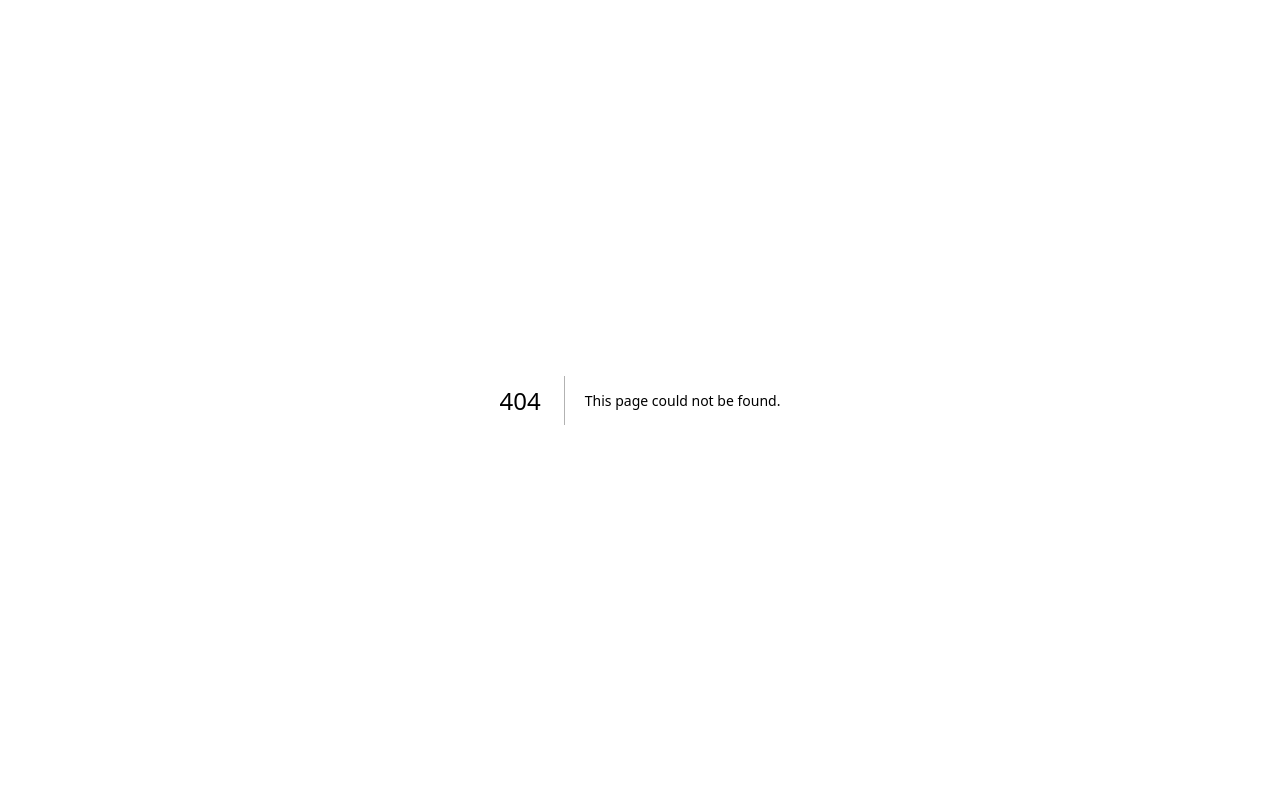
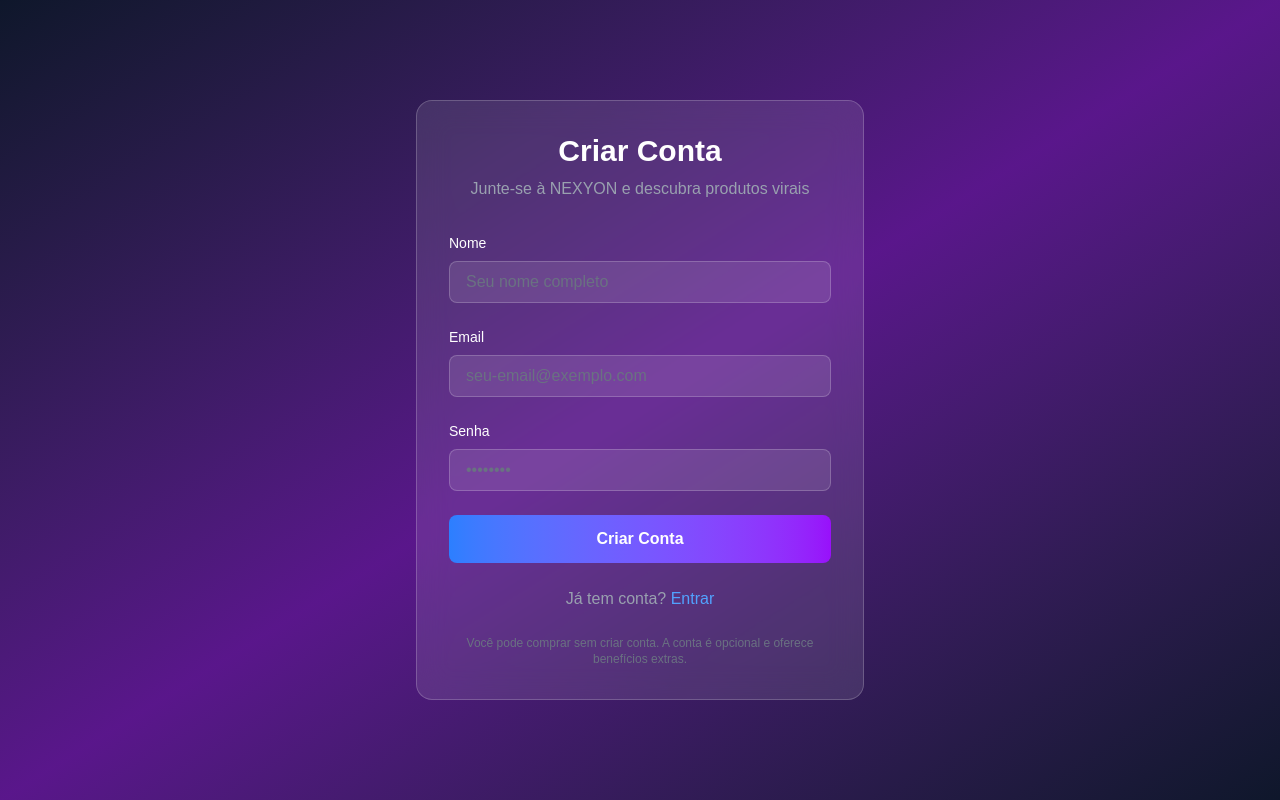
Before and after one commit to Nexyoncompany/Nexyon, a Next.js app: page /register in a window 1280 px wide. Before the commit this address had no page. Built offline with nearby package versions, Linux system fonts and the light colour scheme.

Commit message:
Add customer and admin authentication structure

```diff
--- a/app/admin/login/page.tsx
+++ b/app/admin/login/page.tsx
@@ -1,10 +1,49 @@
-export default function Page() {
+export default function AdminLoginPage() {
   return (
-    <main className="min-h-screen bg-slate-950 text-white flex items-center justify-center px-6 py-12">
-      <div className="max-w-3xl text-center">
-        <h1 className="text-5xl font-semibold tracking-tight">Login Administrativo</h1>
-        <p className="mt-4 text-xl text-slate-300">Acesse o painel da NEXYON.</p>
+    <main className="min-h-screen bg-gradient-to-br from-slate-950 via-purple-950 to-slate-950 text-white flex items-center justify-center px-4">
+      <div className="w-full max-w-md">
+        <div className="bg-white/10 backdrop-blur-lg rounded-2xl p-8 border border-white/20">
+          <div className="text-center mb-8">
+            <h1 className="text-3xl font-bold text-transparent bg-gradient-to-r from-blue-400 to-purple-400 bg-clip-text mb-2">
+              NEXYON Admin
+            </h1>
+            <p className="text-gray-400">Painel administrativo</p>
+          </div>
+
+          <form className="space-y-6">
+            <div>
+              <label className="block text-sm font-medium mb-2">Email Administrativo</label>
+              <input
+                type="email"
+                placeholder="admin@exemplo.com"
+                className="w-full bg-white/10 border border-white/20 rounded-lg px-4 py-2 text-white placeholder-gray-500 focus:outline-none focus:ring-2 focus:ring-blue-400 transition"
+              />
+            </div>
+
+            <div>
+              <label className="block text-sm font-medium mb-2">Senha</label>
+              <input
+                type="password"
+                placeholder="••••••••"
+                className="w-full bg-white/10 border border-white/20 rounded-lg px-4 py-2 text-white placeholder-gray-500 focus:outline-none focus:ring-2 focus:ring-blue-400 transition"
+              />
+            </div>
+
+            <button
+              type="submit"
+              className="w-full bg-gradient-to-r from-blue-600 to-purple-700 hover:from-blue-700 hover:to-purple-800 text-white font-bold py-3 rounded-lg transition-all duration-300 transform hover:scale-105"
+            >
+              Acessar Painel
+            </button>
+          </form>
+
+          <p className="text-center text-gray-500 text-sm mt-6">
+            <a href="/" className="text-gray-400 hover:text-white transition-colors">
+              ← Voltar para homepage
+            </a>
+          </p>
+        </div>
       </div>
     </main>
-  )
+  );
 }
--- /dev/null
+++ b/app/login/page.tsx
@@ -0,0 +1,53 @@
+export default function LoginPage() {
+  return (
+    <div className="min-h-screen bg-gradient-to-br from-slate-900 via-purple-900 to-slate-900 text-white flex items-center justify-center px-4">
+      <div className="w-full max-w-md">
+        <div className="bg-white/10 backdrop-blur-lg rounded-2xl p-8 border border-white/20">
+          <h1 className="text-3xl font-bold text-center mb-2">Entrar</h1>
+          <p className="text-gray-400 text-center mb-8">Acesse sua conta NEXYON</p>
+
+          <form className="space-y-6">
+            <div>
+              <label className="block text-sm font-medium mb-2">Email</label>
+              <input
+                type="email"
+                placeholder="seu-email@exemplo.com"
+                className="w-full bg-white/10 border border-white/20 rounded-lg px-4 py-2 text-white placeholder-gray-500 focus:outline-none focus:ring-2 focus:ring-blue-400 transition"
+              />
+            </div>
+
+            <div>
+              <label className="block text-sm font-medium mb-2">Senha</label>
+              <input
+                type="password"
+                placeholder="••••••••"
+                className="w-full bg-white/10 border border-white/20 rounded-lg px-4 py-2 text-white placeholder-gray-500 focus:outline-none focus:ring-2 focus:ring-blue-400 transition"
+              />
+            </div>
+
+            <button
+              type="submit"
+              className="w-full bg-gradient-to-r from-blue-500 to-purple-600 hover:from-blue-600 hover:to-purple-700 text-white font-bold py-3 rounded-lg transition-all duration-300 transform hover:scale-105"
+            >
+              Entrar
+            </button>
+          </form>
+
+          <p className="text-center text-gray-400 mt-6">
+            Não tem conta?{' '}
+            <a href="/register" className="text-blue-400 hover:text-blue-300 font-medium transition-colors">
+              Criar uma
+            </a>
+          </p>
+
+          <p className="text-center text-gray-400 mt-4 text-sm">
+            É administrador?{' '}
+            <a href="/admin/login" className="text-purple-400 hover:text-purple-300 font-medium transition-colors">
+              Acessar painel
+            </a>
+          </p>
+        </div>
+      </div>
+    </div>
+  );
+}
--- a/app/page.tsx
+++ b/app/page.tsx
@@ -37,15 +37,15 @@ export default function Home() {
                   className="bg-white/10 backdrop-blur-lg border border-white/20 rounded-full px-4 py-2 text-sm focus:outline-none focus:ring-2 focus:ring-blue-400 w-64"
                 />
               </div>
-              <button className="text-white/70 hover:text-white px-3 py-2 rounded-md text-sm font-medium transition-colors">
+              <a href="/login" className="text-white/70 hover:text-white px-3 py-2 rounded-md text-sm font-medium transition-colors">
                 Login
-              </button>
-              <button className="bg-gradient-to-r from-blue-500 to-purple-600 hover:from-blue-600 hover:to-purple-700 text-white px-4 py-2 rounded-full text-sm font-medium transition-all duration-300">
+              </a>
+              <a href="/register" className="bg-gradient-to-r from-blue-500 to-purple-600 hover:from-blue-600 hover:to-purple-700 text-white px-4 py-2 rounded-full text-sm font-medium transition-all duration-300">
                 Criar Conta
-              </button>
-              <button className="bg-gradient-to-r from-purple-500 to-pink-500 hover:from-purple-600 hover:to-pink-600 text-white px-4 py-2 rounded-full text-sm font-medium transition-all duration-300">
-                Explorar
-              </button>
+              </a>
+              <a href="/admin/login" className="bg-gradient-to-r from-purple-500 to-pink-500 hover:from-purple-600 hover:to-pink-600 text-white px-4 py-2 rounded-full text-sm font-medium transition-all duration-300">
+                Admin
+              </a>
             </div>
           </div>
         </div>
--- /dev/null
+++ b/app/register/page.tsx
@@ -0,0 +1,59 @@
+export default function RegisterPage() {
+  return (
+    <div className="min-h-screen bg-gradient-to-br from-slate-900 via-purple-900 to-slate-900 text-white flex items-center justify-center px-4">
+      <div className="w-full max-w-md">
+        <div className="bg-white/10 backdrop-blur-lg rounded-2xl p-8 border border-white/20">
+          <h1 className="text-3xl font-bold text-center mb-2">Criar Conta</h1>
+          <p className="text-gray-400 text-center mb-8">Junte-se à NEXYON e descubra produtos virais</p>
+
+          <form className="space-y-6">
+            <div>
+              <label className="block text-sm font-medium mb-2">Nome</label>
+              <input
+                type="text"
+                placeholder="Seu nome completo"
+                className="w-full bg-white/10 border border-white/20 rounded-lg px-4 py-2 text-white placeholder-gray-500 focus:outline-none focus:ring-2 focus:ring-blue-400 transition"
+              />
+            </div>
+
+            <div>
+              <label className="block text-sm font-medium mb-2">Email</label>
+              <input
+                type="email"
+                placeholder="seu-email@exemplo.com"
+                className="w-full bg-white/10 border border-white/20 rounded-lg px-4 py-2 text-white placeholder-gray-500 focus:outline-none focus:ring-2 focus:ring-blue-400 transition"
+              />
+            </div>
+
+            <div>
+              <label className="block text-sm font-medium mb-2">Senha</label>
+              <input
+                type="password"
+                placeholder="••••••••"
+                className="w-full bg-white/10 border border-white/20 rounded-lg px-4 py-2 text-white placeholder-gray-500 focus:outline-none focus:ring-2 focus:ring-blue-400 transition"
+              />
+            </div>
+
+            <button
+              type="submit"
+              className="w-full bg-gradient-to-r from-blue-500 to-purple-600 hover:from-blue-600 hover:to-purple-700 text-white font-bold py-3 rounded-lg transition-all duration-300 transform hover:scale-105"
+            >
+              Criar Conta
+            </button>
+          </form>
+
+          <p className="text-center text-gray-400 mt-6">
+            Já tem conta?{' '}
+            <a href="/login" className="text-blue-400 hover:text-blue-300 font-medium transition-colors">
+              Entrar
+            </a>
+          </p>
+
+          <p className="text-center text-gray-500 text-xs mt-6">
+            Você pode comprar sem criar conta. A conta é opcional e oferece benefícios extras.
+          </p>
+        </div>
+      </div>
+    </div>
+  );
+}
--- /dev/null
+++ b/middleware.ts
@@ -0,0 +1,30 @@
+import { NextResponse } from 'next/server';
+import type { NextRequest } from 'next/server';
+
+export function middleware(request: NextRequest) {
+  const pathname = request.nextUrl.pathname;
+
+  // Proteger rotas /admin/* (exceto /admin/login)
+  if (pathname.startsWith('/admin') && !pathname.startsWith('/admin/login')) {
+    const sessionCookie = request.cookies.get('admin-session');
+
+    if (!sessionCookie) {
+      return NextResponse.redirect(new URL('/admin/login', request.url));
+    }
+
+    try {
+      const session = JSON.parse(sessionCookie.value);
+      if (session.role !== 'admin') {
+        return NextResponse.redirect(new URL('/admin/login', request.url));
+      }
+    } catch {
+      return NextResponse.redirect(new URL('/admin/login', request.url));
+    }
+  }
+
+  return NextResponse.next();
+}
+
+export const config = {
+  matcher: ['/admin/:path*'],
+};
```
